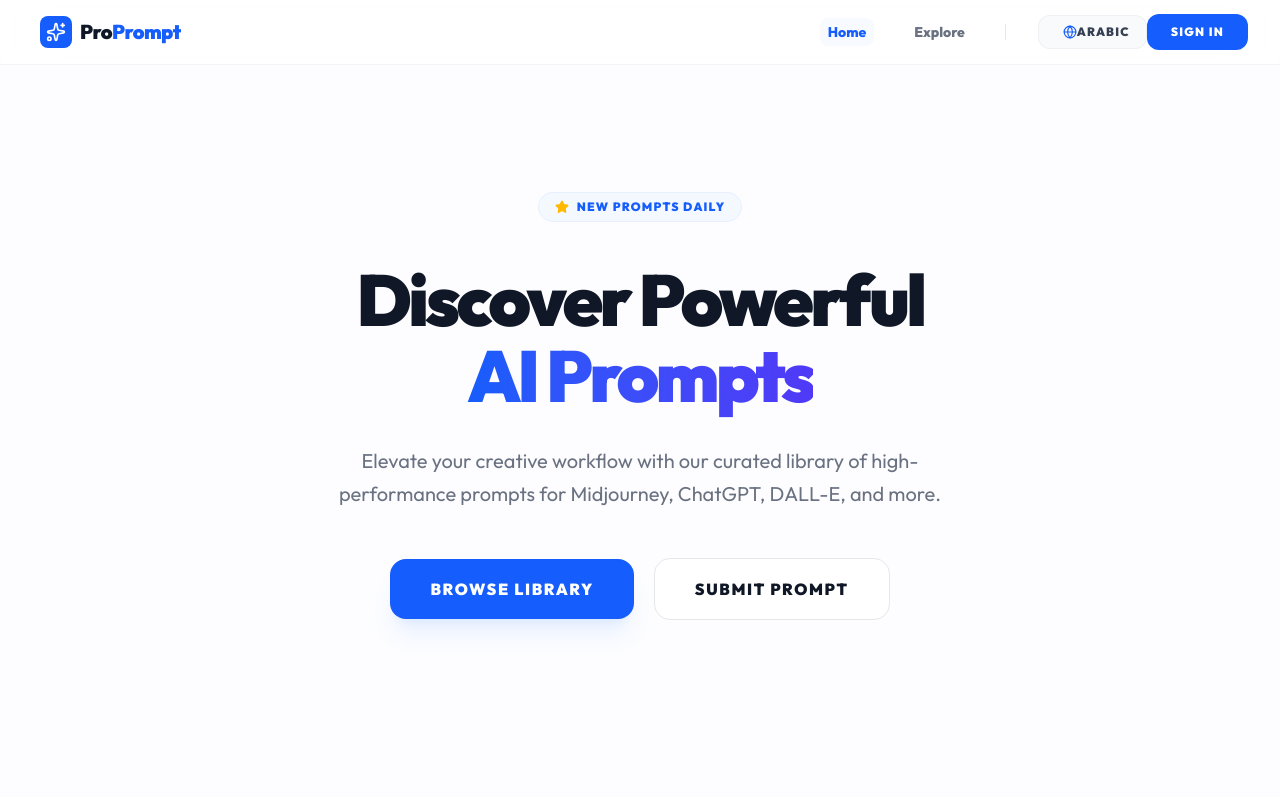
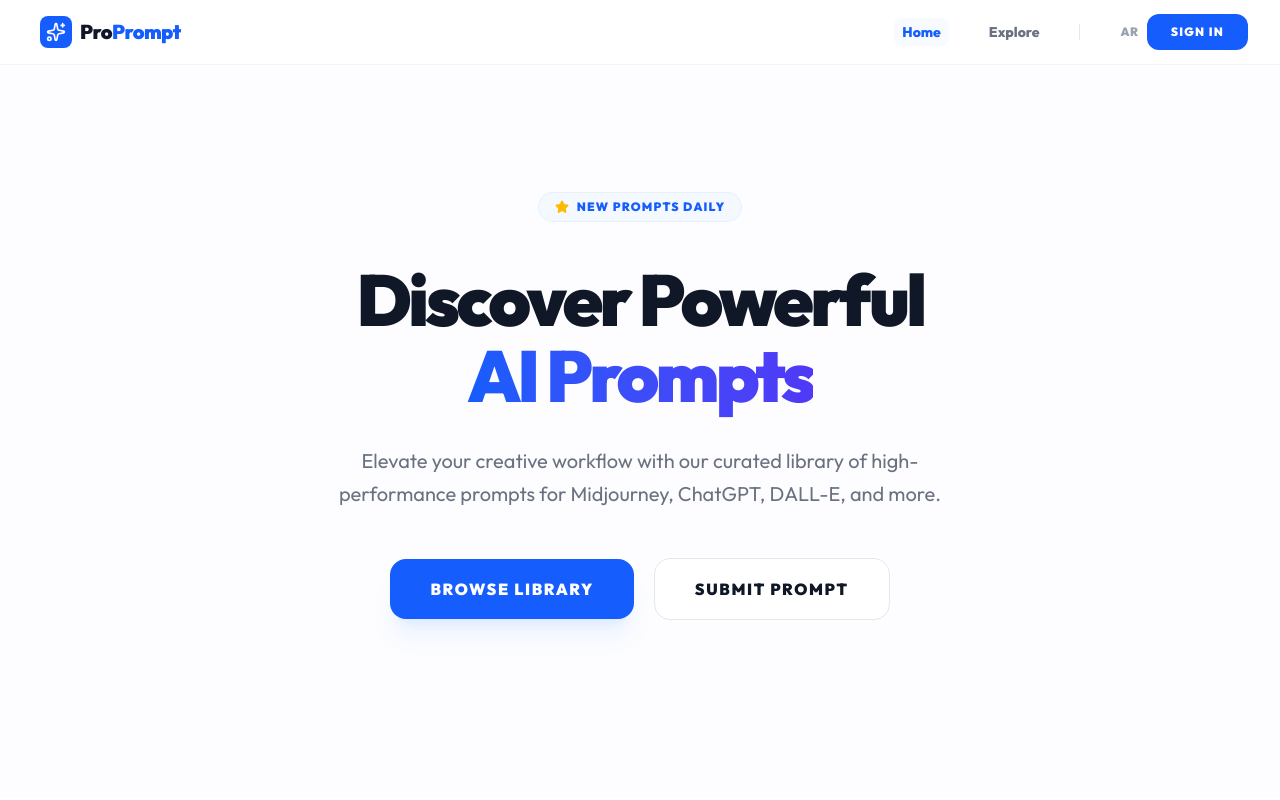
Before and after one commit to yasser8111/ProPrompt, a React (Vite) app: page / in a window 1280 px wide. Shown: the top 800 px of the page. Built offline with nearby package versions, Linux system fonts and the light colour scheme.

Commit message:
Simplify language switcher to minimalist EN/AR toggle

```diff
--- a/src/components/Navbar.jsx
+++ b/src/components/Navbar.jsx
@@ -44,10 +44,9 @@
 
             <button
               onClick={toggleLanguage}
-              className="group flex items-center space-x-2 space-x-reverse px-4 py-2 bg-gray-50 text-gray-700 text-xs font-black uppercase tracking-widest rounded-xl hover:bg-gray-100 transition-all border border-gray-200/50"
+              className="text-xs font-black uppercase tracking-wider text-gray-400 hover:text-blue-600 transition-colors px-2 py-1"
             >
-              <Globe className="w-3.5 h-3.5 text-blue-600 group-hover:rotate-12 transition-transform" />
-              <span>{lang === 'en' ? 'Arabic' : 'English'}</span>
+              {lang === 'en' ? 'AR' : 'EN'}
             </button>
 
             <button className="px-6 py-2.5 bg-blue-600 text-white text-xs font-black uppercase tracking-widest rounded-xl hover:bg-blue-700 hover:shadow-lg hover:shadow-blue-500/20 active:translate-y-0.5 transition-all">
@@ -57,8 +56,8 @@
 
           {/* Mobile menu button */}
           <div className="md:hidden flex items-center space-x-4 space-x-reverse">
-            <button onClick={toggleLanguage} className="p-2 text-gray-600 bg-gray-50 rounded-lg border border-gray-100">
-              <Globe className="w-5 h-5" />
+            <button onClick={toggleLanguage} className="text-xs font-black uppercase text-gray-400 px-3 py-2">
+              {lang === 'en' ? 'AR' : 'EN'}
             </button>
             <button
               onClick={() => setIsOpen(!isOpen)}
--- a/src/pages/Home.jsx
+++ b/src/pages/Home.jsx
@@ -111,7 +111,7 @@
       {/* How it works */}
       <section className="bg-gray-900 py-40 rounded-[80px] mx-4 sm:mx-10 px-6 overflow-hidden relative">
         <div className="max-w-7xl mx-auto text-center relative z-10">
-          <h2 className="text-4xl font-black text-white mb-24 tracking-tighter uppercase tracking-widest">{t('howItWorks.title')}</h2>
+          <h2 className="text-4xl font-black text-white mb-24 tracking-tighter uppercase">{t('howItWorks.title')}</h2>
           <div className="grid grid-cols-1 md:grid-cols-3 gap-24">
             {[
               { step: '01', title: t('howItWorks.step1.title'), text: t('howItWorks.step1.desc') },
```
